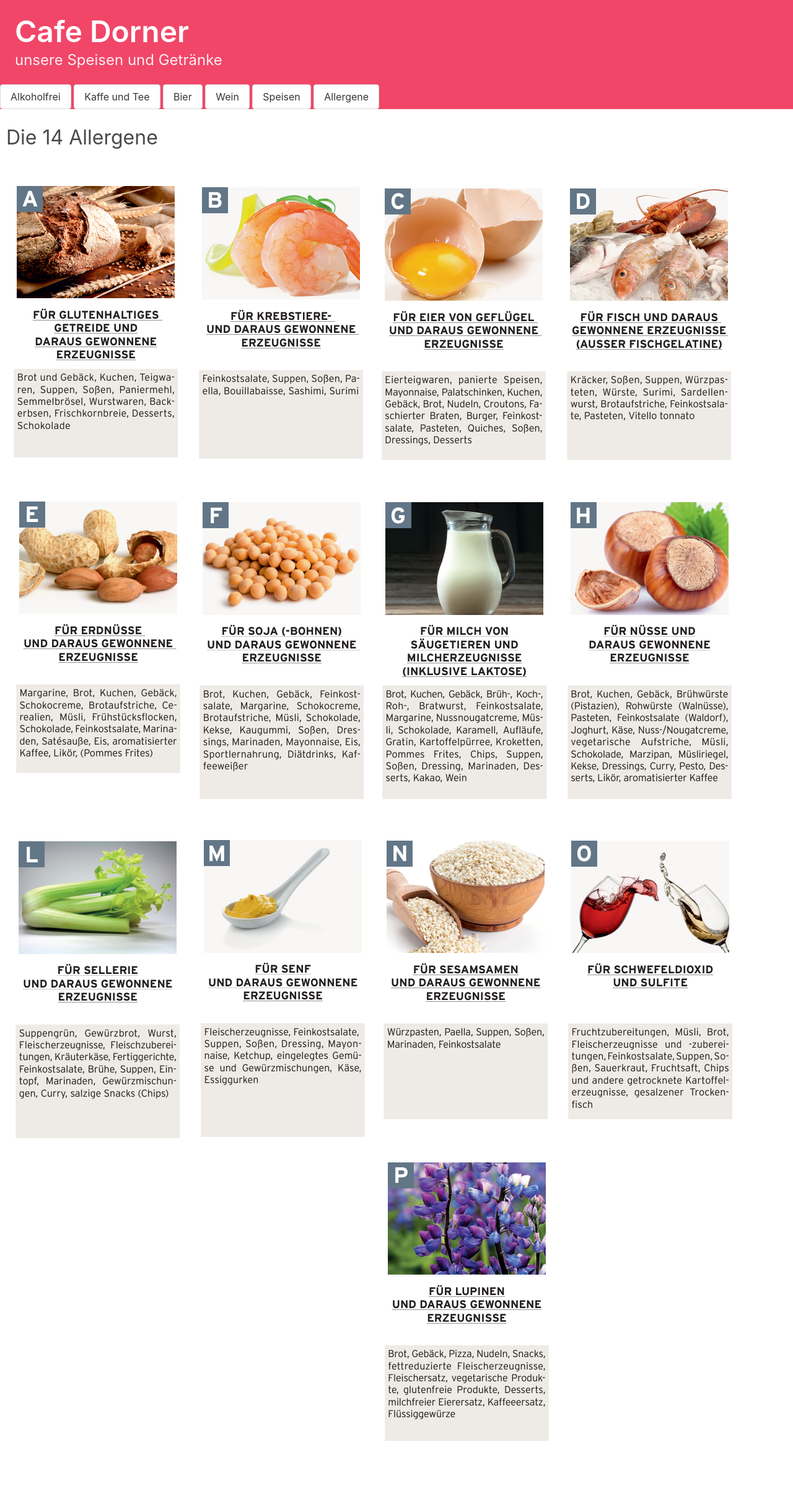
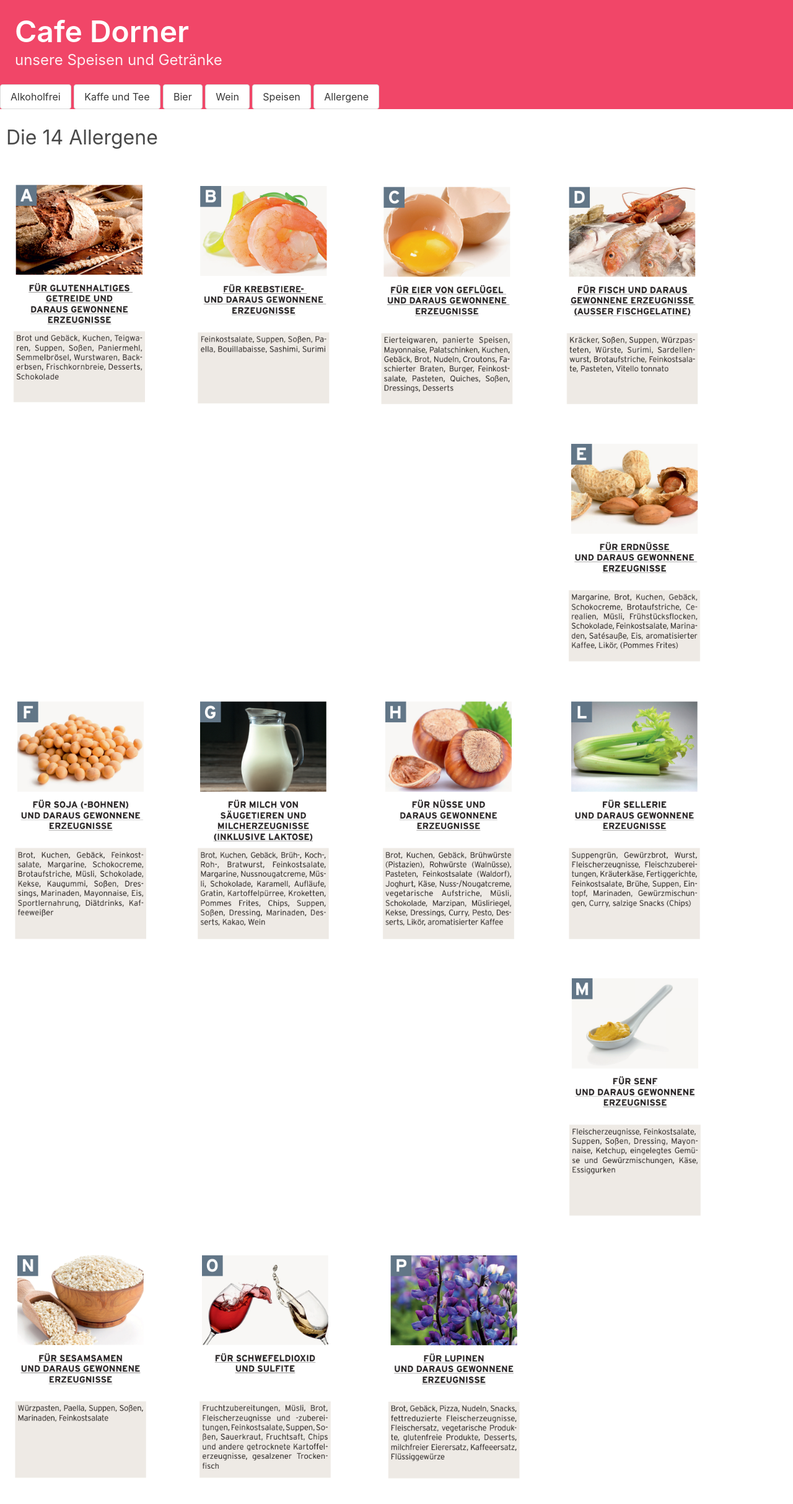
Before and after one commit to pumucklll/menue, a Django app: page /allergene/ in a window 1280 px wide. Shown: the whole page at 62% size. Before the commit the page ends 2324 px from the top, so only its background shows below. Run offline with Django 5.2, Linux system fonts and the light colour scheme.

Commit message:
25 Allergene Neu

```diff
--- a/templates/allergene.html
+++ b/templates/allergene.html
@@ -8,67 +8,67 @@
     <div class="row">
         <div class="column" >
             <figure class="image" >
-                <img src="{% static 'A.png' %}" alt="Allergene A" style="width:100%;">
+                <img src="{% static 'A.png' %}" alt="Allergene A" style="width:80%;">
             </figure>
         </div>
          <div class="column" >
             <figure class="image" >
-                <img src="{% static 'B.png' %}" alt="Allergene A" style="width:100%;">
+                <img src="{% static 'B.png' %}" alt="Allergene A" style="width:80%;">
             </figure>
         </div>
         <div class="column" >
             <figure class="image" >
-                <img src="{% static 'C.png' %}" alt="Allergene A" style="width:100%;">
+                <img src="{% static 'C.png' %}" alt="Allergene A" style="width:80%;">
             </figure>
         </div>
          <div class="column" >
             <figure class="image" >
-                <img src="{% static 'D.png' %}" alt="Allergene A" style="width:100%;">
+                <img src="{% static 'D.png' %}" alt="Allergene A" style="width:80%;">
             </figure>
         </div>
         <div class="column" >
             <figure class="image" >
-                <img src="{% static 'E.png' %}" alt="Allergene A" style="width:100%;">
+                <img src="{% static 'E.png' %}" alt="Allergene A" style="width:80%;">
             </figure>
         </div>
          <div class="column" >
             <figure class="image" >
-                <img src="{% static 'F.png' %}" alt="Allergene A" style="width:100%;">
+                <img src="{% static 'F.png' %}" alt="Allergene A" style="width:80%;">
             </figure>
         </div>
         <div class="column" >
             <figure class="image" >
-                <img src="{% static 'G.png' %}" alt="Allergene A" style="width:100%;">
+                <img src="{% static 'G.png' %}" alt="Allergene A" style="width:80%;">
             </figure>
         </div>
          <div class="column" >
             <figure class="image" >
-                <img src="{% static 'H.png' %}" alt="Allergene A" style="width:100%;">
+                <img src="{% static 'H.png' %}" alt="Allergene A" style="width:80%;">
             </figure>
         </div>
         <div class="column" >
             <figure class="image" >
-                <img src="{% static 'L.png' %}" alt="Allergene A" style="width:100%;">
+                <img src="{% static 'L.png' %}" alt="Allergene A" style="width:80%;">
             </figure>
         </div>
          <div class="column" >
             <figure class="image" >
-                <img src="{% static 'M.png' %}" alt="Allergene A" style="width:100%;">
+                <img src="{% static 'M.png' %}" alt="Allergene A" style="width:80%;">
             </figure>
         </div>
         <div class="column" >
             <figure class="image" >
-                <img src="{% static 'N.png' %}" alt="Allergene A" style="width:100%;">
+                <img src="{% static 'N.png' %}" alt="Allergene A" style="width:80%;">
             </figure>
         </div>
          <div class="column" >
             <figure class="image" >
-                <img src="{% static 'O.png' %}" alt="Allergene A" style="width:100%;">
+                <img src="{% static 'O.png' %}" alt="Allergene A" style="width:80%;">
             </figure>
         </div>
          <div class="column" >
             <figure class="image" >
-                <img src="{% static 'P.png' %}" alt="Allergene A" style="width:100%;">
+                <img src="{% static 'P.png' %}" alt="Allergene A" style="width:80%;">
             </figure>
         </div>
 
```
